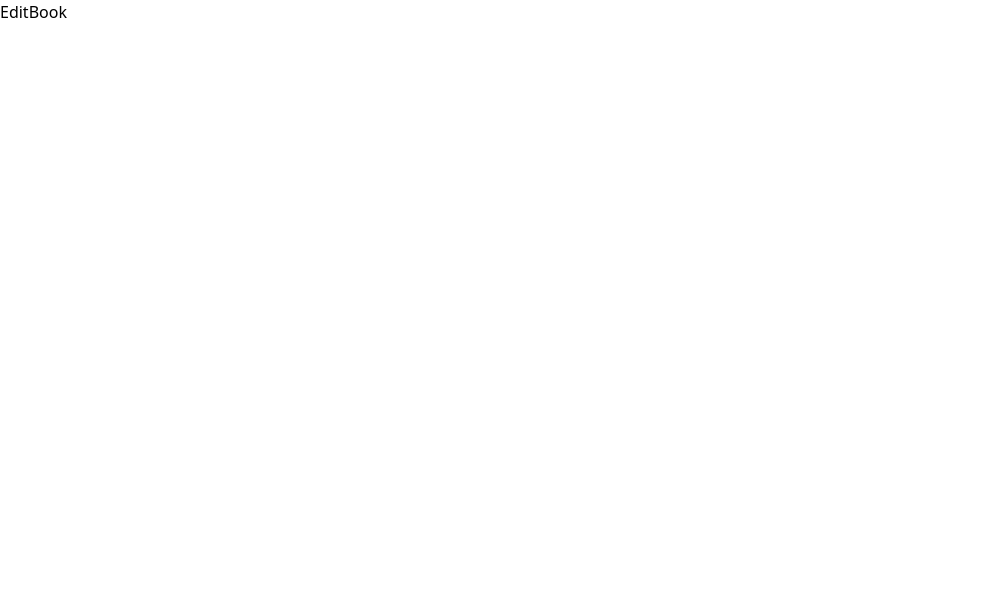
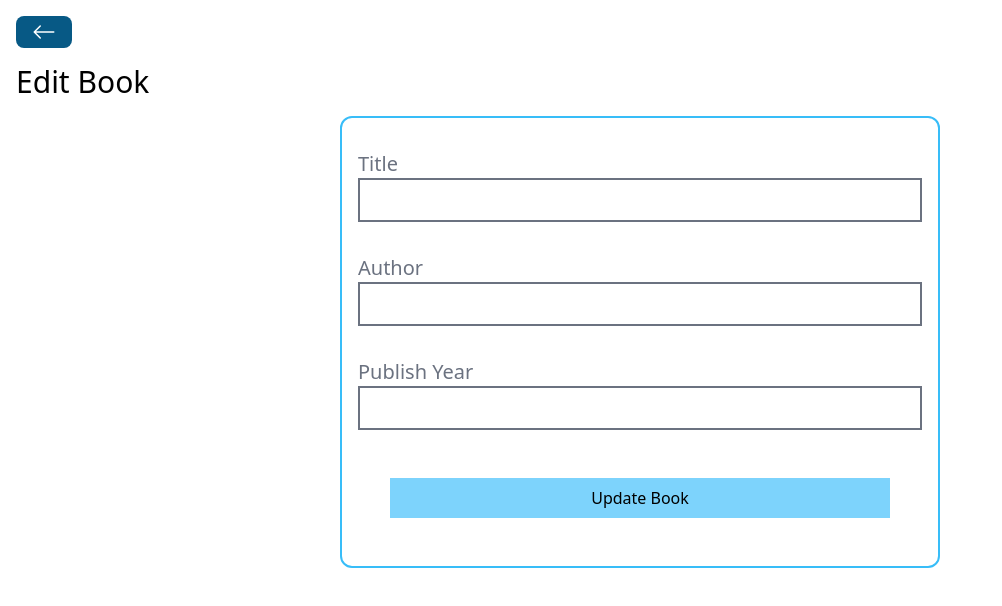
Before and after one commit to kavindu25/mern-book-store-app, a React (Vite) app in the folder frontend/: page /books/edit/1 in a window 1280 px wide. Shown: the top 606 px of the page, without its empty margins (0-1002 px from the left). Built offline with nearby package versions, Linux system fonts and the light colour scheme; no server answers.

Commit message:
feat: added editbook page

```diff
--- a/frontend/src/pages/EditBook.jsx
+++ b/frontend/src/pages/EditBook.jsx
@@ -1,9 +1,96 @@
-import React from 'react'
+import { useState, useEffect } from "react";
+import axios from "axios";
+import { useNavigate, useParams } from "react-router-dom";
+import Spinner from "../components/Spinner";
+import BackButton from "../components/BackButton";
 
 const EditBook = () => {
+  const [title, setTitle] = useState("");
+  const [author, setAuthor] = useState("");
+  const [publishYear, setPublishYear] = useState("");
+  const [isLoading, setIsLoading] = useState(false);
+
+  const navigate = useNavigate();
+  const { id } = useParams();
+
+  useEffect(() => {
+    setIsLoading(true);
+    axios
+      .get(`http://localhost:5555/books/${id}`)
+      .then((res) => {
+        setAuthor(res.data.author);
+        setPublishYear(res.data.publishYear);
+        setTitle(res.data.title);
+        setIsLoading(false);
+      })
+      .catch((error) => {
+        setIsLoading(false);
+        alert("Error occured! Please check console.");
+        console.log(error);
+      });
+  }, []);
+
+  const handleEditBook = () => {
+    const bookData = {
+      title,
+      author,
+      publishYear,
+    };
+    setIsLoading(true);
+    axios
+      .put(`http://localhost:5555/books/${id}`, bookData)
+      .then(() => {
+        setIsLoading(false);
+        navigate("/");
+      })
+      .catch((error) => {
+        setIsLoading(false);
+        alert("Error occured! Please check console.");
+        console.log(error);
+      });
+  };
   return (
-    <div>EditBook</div>
-  )
-}
+    <div className="p-4">
+      <BackButton />
+      <h1 className="text-3xl my-4">Edit Book</h1>
+      {isLoading ? <Spinner /> : ""}
+      <div className="flex flex-col border-2 border-sky-400 rounded-xl w-[600px] p-4 mx-auto">
+        <div className="my-4">
+          <label className="text-xl mr-4 text-gray-500">Title</label>
+          <input
+            type="text"
+            value={title}
+            onChange={(e) => setTitle(e.target.value)}
+            className="border-2 border-gray-500 px-4 py-2 w-full"
+          />
+        </div>
+        <div className="my-4">
+          <label className="text-xl mr-4 text-gray-500">Author</label>
+          <input
+            type="text"
+            value={author}
+            onChange={(e) => setAuthor(e.target.value)}
+            className="border-2 border-gray-500 px-4 py-2 w-full"
+          />
+        </div>
+        <div className="my-4">
+          <label className="text-xl mr-4 text-gray-500">Publish Year</label>
+          <input
+            type="text"
+            value={publishYear}
+            onChange={(e) => setPublishYear(e.target.value)}
+            className="border-2 border-gray-500 px-4 py-2 w-full"
+          />
+        </div>
+        <button
+          className="p-2 bg-sky-300 m-8 hover:bg-sky-400"
+          onClick={handleEditBook}
+        >
+          Update Book
+        </button>
+      </div>
+    </div>
+  );
+};
 
-export default EditBook
+export default EditBook;
```
